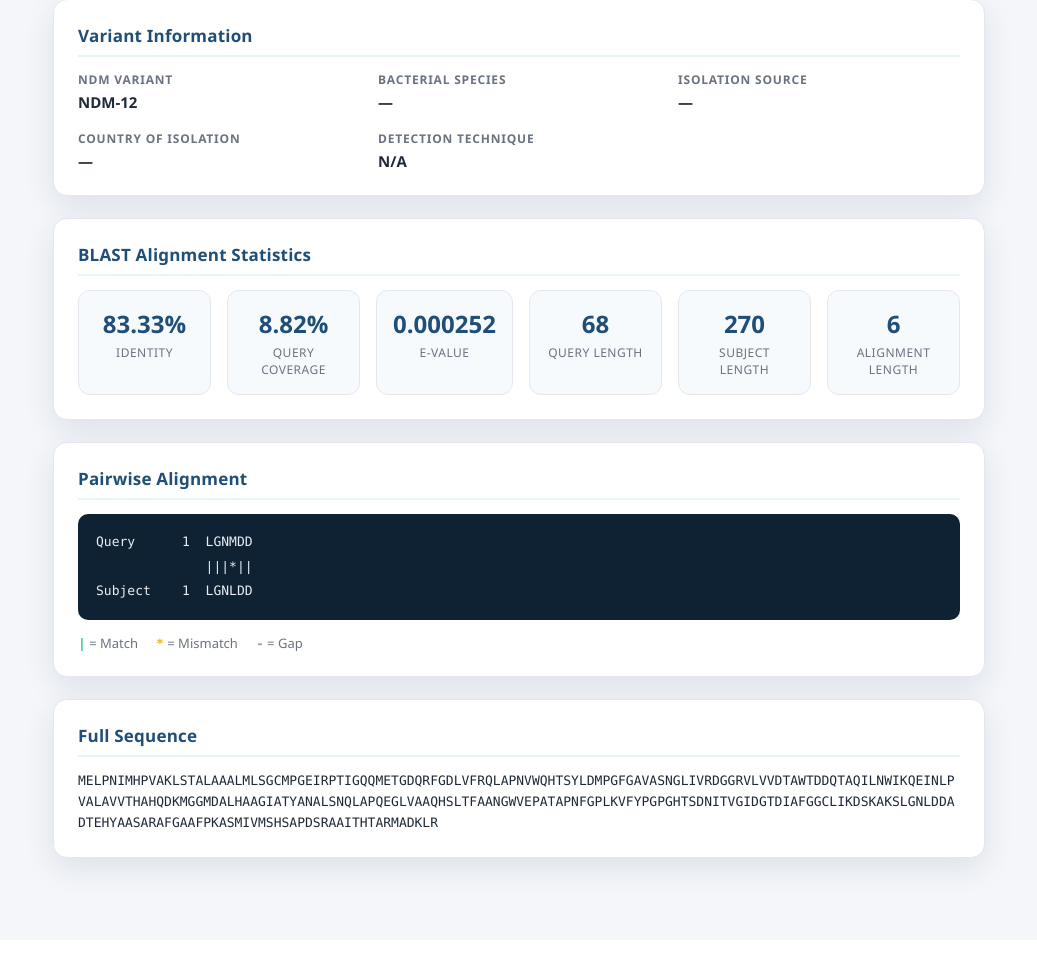
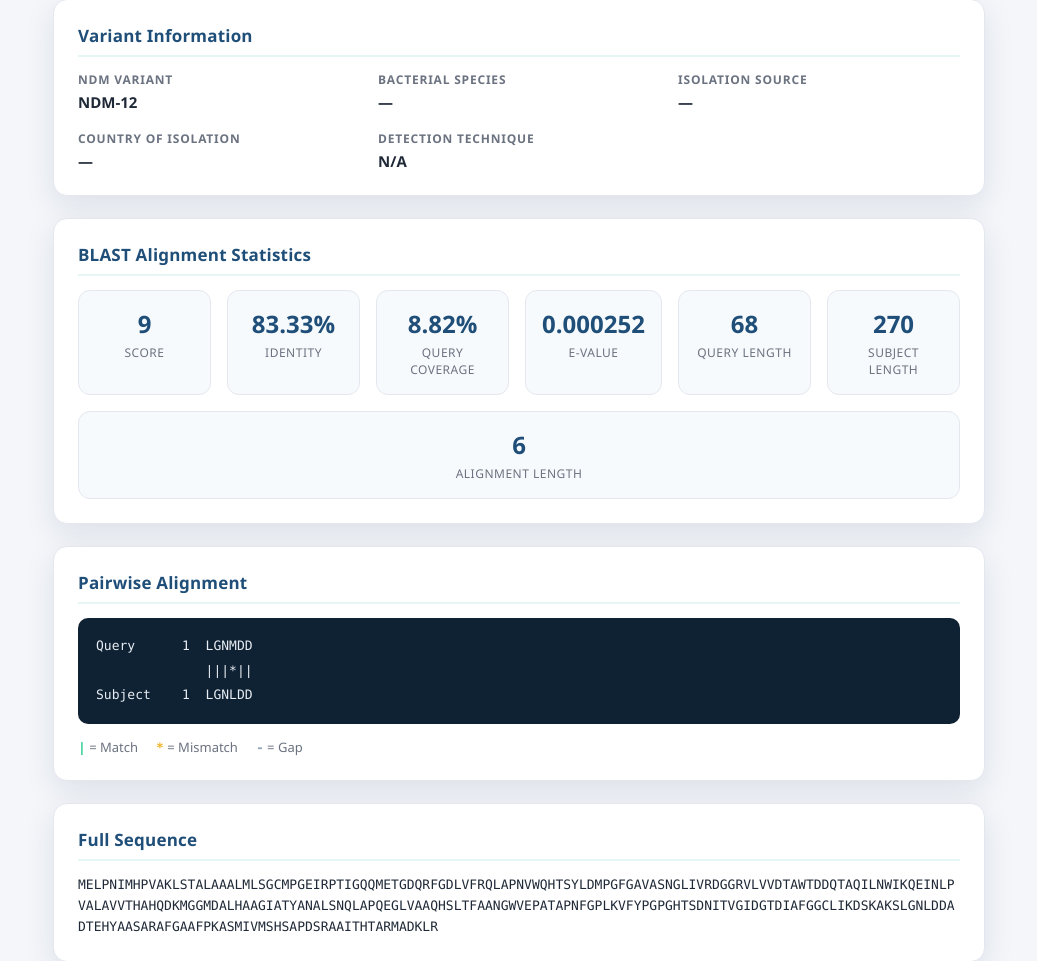
Before and after one commit to zaibankhan/zaibankhan-ndmBlast, a Flask app: page /details/NDM-12?type=p&seq=MKVIAHTGLLKGLSSLAVLAIFHFHFDLGNMDDDLFGDDAVTVGEAVPASLDEPLDSGLRVLDEAGFF in a window 1280 px wide. Shown: the part 222-1183 px from the top of the page, without its empty margins (121-1158 px from the left). Before the commit the page ends 1111 px from the top, so only its background shows below. Run offline with Flask 3, Linux system fonts and the light colour scheme; data comes from the database, SQL or seed files in the repository; data that the repository does not hold is empty.

Commit message:
Show alignment score in results, details, and CSV
- Include BLAST alignment score with each hit
- Add Score column to BLASTn/BLASTp results tables and details page
- Add Score to CSV export
- Rank hits by score (identity tie-break), matching BLAST convention

```diff
--- a/app.py
+++ b/app.py
@@ -338,12 +338,14 @@ def search_database(query_sequence, database_file, blast_type="n"):
         results.append({
             "name":        entry["id"],
             "description": entry["description"],
+            "score":       score,
             "similarity":  identity,
             "coverage":    query_coverage(qa, len(query_sequence)),
             "evalue":      evalue,
             "sequence":    entry["sequence"],
         })
-    results.sort(key=lambda x: x["similarity"], reverse=True)
+    # BLAST convention: rank by alignment score, then identity as a tie-break.
+    results.sort(key=lambda x: (x["score"], x["similarity"]), reverse=True)
     return results[:5]
 
 
@@ -574,10 +576,11 @@ def build_results_csv(blast_type, sequence, results):
     writer.writerow(["Query length", len(sequence)])
     writer.writerow(["Generated", datetime.now().strftime("%Y-%m-%d %H:%M:%S")])
     writer.writerow([])
-    writer.writerow(["NDM Variant", "Identity (%)", "Query Coverage (%)", "E-value", "Description", "Sequence"])
+    writer.writerow(["NDM Variant", "Score", "Identity (%)", "Query Coverage (%)", "E-value", "Description", "Sequence"])
     for item in results:
         writer.writerow([
             item.get("name", ""),
+            item.get("score", ""),
             item.get("similarity", ""),
             item.get("coverage", ""),
             item.get("evalue", ""),
@@ -763,6 +766,7 @@ def details(name):
         hit = {
             "similarity": identity,
             "coverage":   query_coverage(qa, len(query_seq)),
+            "score":      score,
             "evalue":     evalue,
             "aln_len":    aln_len,
         }
--- a/templates/BlastN.html
+++ b/templates/BlastN.html
@@ -151,7 +151,7 @@
     <table class="results">
       <thead>
         <tr>
-          <th>NDM Variant</th><th>Identity (%)</th><th>Query Coverage (%)</th><th>E-value</th>
+          <th>NDM Variant</th><th>Score</th><th>Identity (%)</th><th>Query Coverage (%)</th><th>E-value</th>
           <th>Description</th><th>Sequence</th>
         </tr>
       </thead>
@@ -159,6 +159,7 @@
         {% for item in results %}
         <tr>
           <td><a href="/details/{{ item.name }}?type=n&seq={{ query_sequence }}">{{ item.name }}</a></td>
+          <td><strong>{{ item.score }}</strong></td>
           <td><span class="var-chip">{{ item.similarity }}%</span></td>
           <td><span class="var-chip cov">{{ item.coverage }}%</span></td>
           <td>{{ item.evalue }}</td>
--- a/templates/BlastP.html
+++ b/templates/BlastP.html
@@ -138,7 +138,7 @@
     <table class="results">
       <thead>
         <tr>
-          <th>NDM Variant</th><th>Identity (%)</th><th>Query Coverage (%)</th><th>E-value</th>
+          <th>NDM Variant</th><th>Score</th><th>Identity (%)</th><th>Query Coverage (%)</th><th>E-value</th>
           <th>Description</th><th>Sequence</th>
         </tr>
       </thead>
@@ -146,6 +146,7 @@
         {% for item in results %}
         <tr>
           <td><a href="/details/{{ item.name }}?type=p&seq={{ query_sequence }}">{{ item.name }}</a></td>
+          <td><strong>{{ item.score }}</strong></td>
           <td><span class="var-chip">{{ item.similarity }}%</span></td>
           <td><span class="var-chip cov">{{ item.coverage }}%</span></td>
           <td>{{ item.evalue }}</td>
--- a/templates/details.html
+++ b/templates/details.html
@@ -138,6 +138,7 @@
   <div class="card">
     <h2>BLAST Alignment Statistics</h2>
     <div class="stats">
+      <div class="stat"><div class="s-val">{{ hit.score }}</div><div class="s-key">Score</div></div>
       <div class="stat"><div class="s-val">{{ hit.similarity }}%</div><div class="s-key">Identity</div></div>
       <div class="stat"><div class="s-val">{{ hit.coverage }}%</div><div class="s-key">Query Coverage</div></div>
       <div class="stat"><div class="s-val">{{ hit.evalue }}</div><div class="s-key">E-value</div></div>
```
